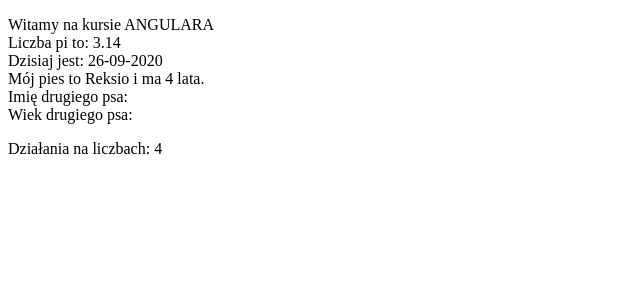
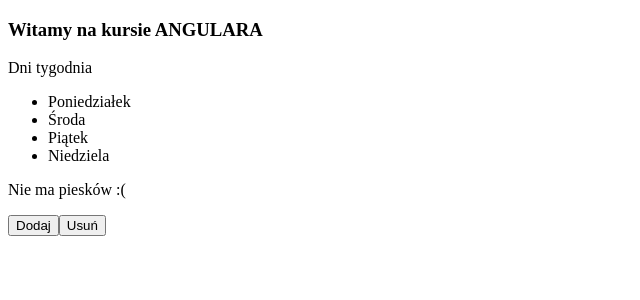
Before and after one commit to Kastyk/angular-kurs, an Angular app: page / in a window 1280 px wide. Shown: the top 300 px of the page, without its empty margins (0-640 px from the left). Built offline with nearby package versions, Linux system fonts and the light colour scheme.

Commit message:
ngFor, ngIf,ng- template i ng-container

```diff
--- a/src/app/app.component.html
+++ b/src/app/app.component.html
@@ -1,11 +1,25 @@
-<p>
-  Witamy na kursie {{ title | uppercase }}<br />
-  Liczba pi to: {{ pi | number: '1.1-2' }}
-  <br /><!--Jedna liczba, potem albo 1 albo 2-->
-  Dzisiaj jest: {{ date | date: 'dd-MM-yyyy' }} <br />
-  {{ showDog() }} <br />
-  <!--? i && oznaczają wyświetlanie warunkowe-->
-  Imię drugiego psa: {{ dog1?.name }} <br />
-  Wiek drugiego psa: {{ dog1 && dog1.age }} <br />
-</p>
-<p>Działania na liczbach: {{ 2 + 2 }}</p>
+<h3>Witamy na kursie {{ title | uppercase }}</h3>
+<p>Dni tygodnia</p>
+<ul>
+  <!--Tworzymy zmienną day, która odpowiada za aktualny element w tablicy days-->
+  <!--ng-container to znacznik neutralny dla styli, w którym możemy grupować jakieś dyrektywy-->
+  <ng-container *ngFor="let day of days; let e = even">
+    <li *ngIf="e">{{ day }}</li>
+  </ng-container>
+</ul>
+<!--To nie muszą być tylko elementy listy, mogą być też divy-->
+<!--index, może być też: last, first, even, odd-->
+<ng-container *ngIf="dogs.length > 0; then areDogs; else noDogs"></ng-container>
+<ng-template #areDogs>
+  <div *ngFor="let dog of dogs; let i = index">
+    Mój pies ma na imię: {{ dog.name }}, ma {{ dog.age }} lata.
+  </div>
+</ng-template>
+<ng-template #noDogs>
+  <p>Nie ma piesków :(</p>
+</ng-template>
+
+<button (click)="addDogs()">Dodaj</button>
+<button (click)="removeDogs()">Usuń</button>
+<!--Tworzenie czterech takich samych elementów
+<app-nowy *ngFor="let i of [1, 2, 3, 4]"></app-nowy>-->
--- a/src/app/app.component.ts
+++ b/src/app/app.component.ts
@@ -7,11 +7,30 @@
 })
 export class AppComponent {
   title = 'Angulara';
-  pi = Math.PI;
-  date = new Date();
-  dog = new Dog('Reksio', 4);
-  dog1: Dog;
-  showDog = () => `Mój pies to ${this.dog.name} i ma ${this.dog.age} lata.`;
+  days = [
+    'Poniedziałek',
+    'Wtorek',
+    'Środa',
+    'Czwartek',
+    'Piątek',
+    'Sobota',
+    'Niedziela',
+  ];
+  dogs: Dog[] = [];
+  constructor() {}
+
+  addDogs = () => {
+    return this.dogs.push(
+      new Dog('Reksio', 4),
+      new Dog('Łatek', 3),
+      new Dog('Maksiu', 5),
+      new Dog('Łapek', 6),
+      new Dog('Pluto', 8),
+    );
+  };
+  removeDogs = () => {
+    return (this.dogs = []);
+  };
 }
 class Dog {
   constructor(public name: string, public age: number) {}
--- a/src/app/app.module.ts
+++ b/src/app/app.module.ts
@@ -3,11 +3,13 @@
 
 import { AppRoutingModule } from './app-routing.module';
 import { AppComponent } from './app.component';
+import { NowyComponent } from './nowy/nowy.component';
 
 @NgModule({
   declarations: [
     // tablica komponentów, pipe'ów i dyrektyw
     AppComponent,
+    NowyComponent,
   ],
   imports: [
     BrowserModule, // moduł używany do odpalenie aplikacji w przeglądarce
--- /dev/null
+++ b/src/app/nowy/nowy.component.html
@@ -0,0 +1 @@
+<p>nowy works!</p>
--- /dev/null
+++ b/src/app/nowy/nowy.component.ts
@@ -0,0 +1,15 @@
+import { Component, OnInit } from '@angular/core';
+
+@Component({
+  selector: 'app-nowy',
+  templateUrl: './nowy.component.html',
+  styleUrls: ['./nowy.component.css']
+})
+export class NowyComponent implements OnInit {
+
+  constructor() { }
+
+  ngOnInit(): void {
+  }
+
+}
```
Also changed, not shown: src/app/nowy/nowy.component.css (added), 1 other file (tests, documents, lock files or other folders).
